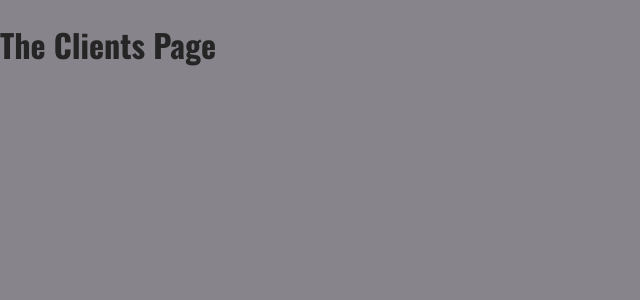
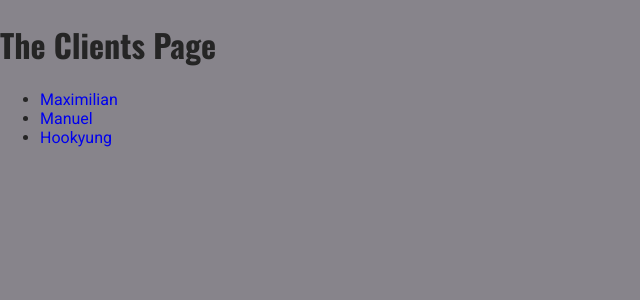
Before and after one commit to kyungbaa/nextStart, a Next.js app: page /clients in a window 1280 px wide. Shown: the top 300 px of the page, without its empty margins (0-640 px from the left). Built offline with nearby package versions, Linux system fonts and the light colour scheme.

Commit message:
Link href 설정하는 다른 방법

```diff
--- a/pages/clients/index.js
+++ b/pages/clients/index.js
@@ -1,7 +1,38 @@
+import Link from 'next/link';
 export default function ClientsPage() {
+  const client = [
+    {
+      id: 'max',
+      name: 'Maximilian',
+    },
+    {
+      id: 'manu',
+      name: 'Manuel',
+    },
+    {
+      id: 'hoo',
+      name: 'Hookyung',
+    },
+  ];
   return (
     <div>
       <h1>The Clients Page</h1>
+      <ul>
+        {client.map((client) => (
+          <li key={client.id}>
+            {/* <Link href={`/clients/${client.id}`}>{client.name}</Link> */}
+            {/* Link또한 URL 개체를 수신할 수 있으며 자동으로 형식을 지정하여 URL 문자열을 만듭니다. 방법은 다음과 같습니다. */}
+            <Link
+              href={{
+                pathname: '/clients/[id]',
+                query: { id: client.id },
+              }}
+            >
+              {client.name}
+            </Link>
+          </li>
+        ))}
+      </ul>
     </div>
   );
 }
--- a/pages/index.js
+++ b/pages/index.js
@@ -23,7 +23,7 @@
             {/* replace -> push대신 replace하는 속성 뒤로가기 history에 쌓이지 않고 대체된다 */}
           </li>
           <li>
-            <Link href="/client">Clients</Link>
+            <Link href="/clients">Clients</Link>
           </li>
         </ul>
       </div>
```
